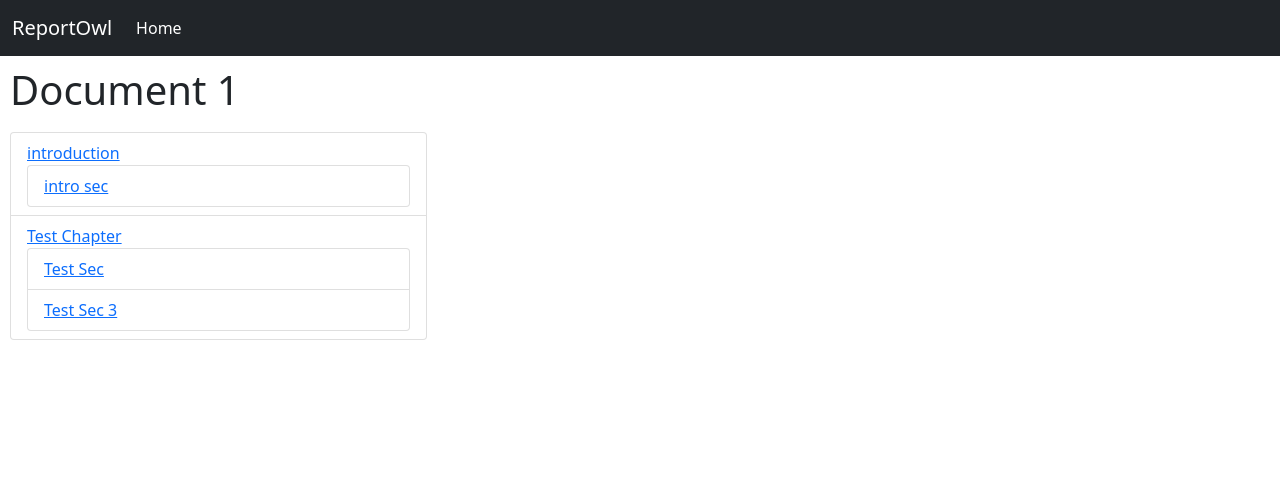
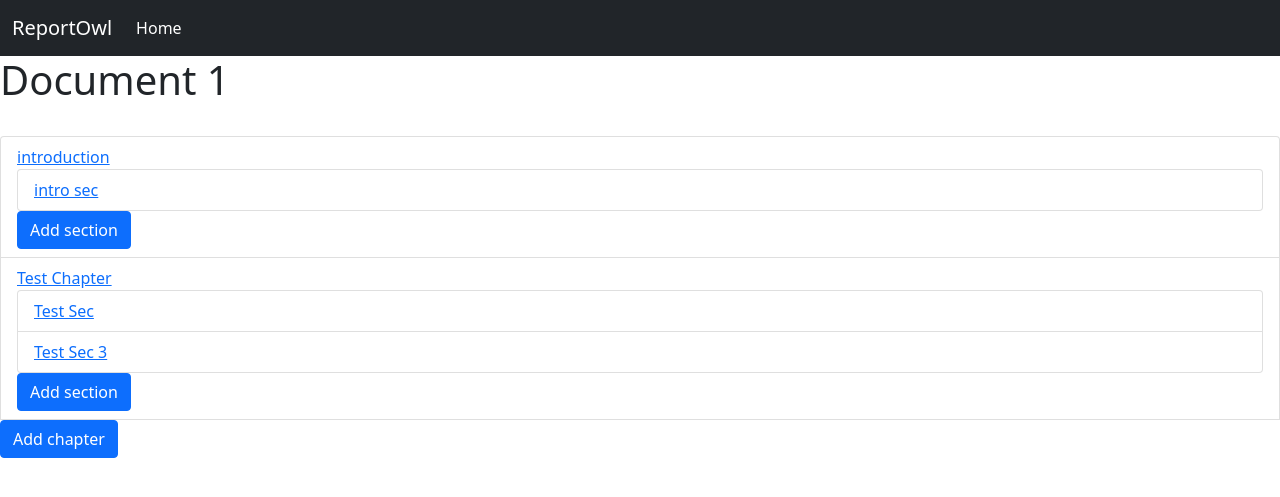
Before and after one commit to Swanand01/reportowl, a Django app: a page that uses editor/templates/editor_view.html in a window 1280 px wide. Shown: the top 497 px of the page. Run offline with Django 3.2, Linux system fonts and the light colour scheme; a user stored in the database is signed in; data comes from the database, SQL or seed files in the repository; both versions use the stored data as it was before the commit; some libraries are stand-ins or nearby versions.

Commit message:
Added section editing

```diff
--- a/editor/models.py
+++ b/editor/models.py
@@ -23,7 +23,6 @@ class Document(models.Model):
 class Chapter(models.Model):
     document = models.ForeignKey(Document, on_delete=CASCADE)
     title = models.CharField(max_length=100)
-    order = models.IntegerField()
     slug = models.SlugField(max_length=110, unique=True)
 
     def save(self, *args, **kwargs):
@@ -37,15 +36,12 @@ class Chapter(models.Model):
 
 class Section(models.Model):
     chapter = models.ForeignKey(Chapter, on_delete=CASCADE)
-    order = models.IntegerField()
     title = models.CharField(max_length=100)
     content = models.TextField()
-
-    slug = models.SlugField(max_length=110, unique=True)
+    slug = models.SlugField(max_length=110)
 
     def save(self, *args, **kwargs):
-        if not self.slug:
-            self.slug = slugify(self.title)
+        self.slug = slugify(self.title)
         super(Section, self).save(*args, **kwargs)
 
     def __str__(self):
--- /dev/null
+++ b/editor/static/css/main_view.css
@@ -0,0 +1,26 @@
+
+.rename-popup{
+    z-index: 9;
+    position: fixed;
+    right: 1rem;
+    top: 6rem;
+}
+
+#rename-popup-close{
+  color: black;
+  justify-self: end;
+  cursor: pointer;
+}
+
+.form-container
+{
+    background-color: white;
+    display: none;
+    grid-template-rows: 1fr;
+    place-items: center;
+    grid-gap:1rem;
+    width: 20rem;
+    padding: 1rem 1rem 1.5rem 1rem;
+    border-radius: 1rem;
+    box-shadow: 1px 1px 43px -1px grey;
+}
--- a/editor/static/js/editor_view.js
+++ b/editor/static/js/editor_view.js
@@ -1,5 +1,6 @@
 let editor;
 let form = document.querySelector('#form');
+
 ClassicEditor
     .create(document.querySelector('#editor'))
     .then(newEditor => {
--- a/editor/templates/editor_view.html
+++ b/editor/templates/editor_view.html
@@ -11,7 +11,7 @@
         integrity="sha384-1BmE4kWBq78iYhFldvKuhfTAU6auU8tT94WrHftjDbrCEXSU1oBoqyl2QvZ6jIW3" crossorigin="anonymous">
     {% load static %}
     <script src="https://cdn.ckeditor.com/ckeditor5/31.0.0/classic/ckeditor.js"></script>
-    <link rel="stylesheet" href="{% static 'css/editor_view.css' %}">
+    <link rel="stylesheet" href="{% static 'css/main_view.css' %}">
 
     <title>ReportOwl</title>
 </head>
@@ -38,19 +38,31 @@
     </header>
     <main>
         <h1>{{document.title}}</h1><br>
+        {% if chapters %}
         <ul class="list-group">
-            {% for key, value in sections.items %}
+            {% for chapter, value in sections.items %}
+
             <li class="list-group-item" aria-current="true">
-                <a href="{% url 'chapter_view' document.document_id key.slug %}" target="_blank">{{ key.title }}</a>
+                <a href="{% url 'chapter_view' document.document_id chapter.slug %}" target="_blank">{{ chapter.title }}</a>
+
                 <ul class="list-group">
                     {% for section in value %}
-                    <li class="list-group-item"><a href="{% url 'section_view' document.document_id section.slug %}"
+                    <li class="list-group-item"><a href="{% url 'section_view' document.document_id chapter.slug section.slug %}"
                             target="_blank">{{ section.title }}</a></li>
                     {% endfor %}
+
                 </ul>
+                <a class="btn btn-primary open_new" href="{% url 'new_section_view' document.document_id chapter.slug %}" target="_blank">Add section</a>
             </li>
+
             {% endfor %}
+            {% endif %}
+            <form action="" method="post">
+                {% csrf_token %}
+                <button type="submit" name="add_chapter" class="btn btn-primary" id="add_chapter" value="Add chapter">Add chapter</button>
+            </form>
         </ul>
+
     </main>
 
 </body>
@@ -58,7 +70,7 @@
 <script src="https://cdn.jsdelivr.net/npm/bootstrap@5.1.3/dist/js/bootstrap.bundle.min.js"
     integrity="sha384-ka7Sk0Gln4gmtz2MlQnikT1wXgYsOg+OMhuP+IlRH9sENBO0LRn5q+8nbTov4+1p"
     crossorigin="anonymous"></script>
-<script src="{% static 'js/editor_view.js' %}" type="text/javascript"></script>
+<script src="{% static 'js/main_view.js' %}" type="text/javascript"></script>
 
 </html>
 
--- a/editor/templates/section_view.html
+++ b/editor/templates/section_view.html
@@ -13,9 +13,10 @@
 </head>
 
 <body>
+    <h3>{{chapter.title}}</h3>
     <form action="" method="post" id="form">
         {% csrf_token %}
-        <input type="text" name="section_name" id="section_name" value="{{section.title}}">
+        <input type="text" name="section_name" id="section_name" value="{{section.title}}" required placeholder="Enter section name">
         <input hidden type="text" name="content" id="content">
         <input type="submit" value="Save" id="submit">
     </form>
--- a/editor/urls.py
+++ b/editor/urls.py
@@ -3,9 +3,11 @@ from . import views
 
 urlpatterns = [
     path('<str:file_id>/', views.editor_view, name='editor_view'),
-    path('<str:file_id>/section/<slug:slug>',
+    path('<str:file_id>/<slug:chapter_slug>/section/<slug:section_slug>',
          views.section_view, name='section_view'),
     path('<str:file_id>/chapter/<slug:slug>',
          views.chapter_view, name='chapter_view'),
     path('', views.index, name='index'),
+    path('<str:file_id>/<slug:chapter_slug>/section',
+         views.new_section_view, name='new_section_view'),
 ]
--- a/editor/views.py
+++ b/editor/views.py
@@ -1,5 +1,6 @@
 from django.http.response import HttpResponse
 from django.shortcuts import render, redirect
+from django.utils.text import slugify
 from .models import Document, Chapter, Section
 from django.contrib.auth.decorators import login_required
 
@@ -27,26 +28,55 @@ def index(request):
 @login_required
 def editor_view(request, file_id):
     doc = Document.objects.get(document_id=file_id)
-    chapters = Chapter.objects.filter(document=doc)
-    sections = {}
-    for chapter in chapters:
-        sec = Section.objects.filter(chapter=chapter)
-        sections[chapter] = sec
-    return render(request, 'editor_view.html', {'document': doc, 'chapters': chapters, 'sections': sections})
+
+    # if request.method == "POST":
+    #     if request.POST.get("add_chapter"):
+    #         print("Chapter added")
+    #     elif request.POST.get("add_section"):
+    #         chapter_title = request.POST.get("chapter_title")
+    #         print(chapter_title)
+    #         chapter = Chapter.objects.get(title=chapter_title, document=doc)
+    #         if Section.objects.filter(chapter=chapter, title="New Section").exists():
+    #             print("Already exists")
+    #         else:
+    #         section = Section(chapter=chapter)
+    #         section.save()
+    #         print(section.slug)
+    #         redirect("section_view", file_id=file_id, chapter_slug=chapter.slug, section_slug=section.slug)
+
+    if Chapter.objects.filter(document=doc).exists():
+
+        chapters = Chapter.objects.filter(document=doc)
+        sections = {}
+        for chapter in chapters:
+            sec = Section.objects.filter(chapter=chapter)
+            sections[chapter] = sec
+
+        context = {'document': doc, 'chapters': chapters, 'sections': sections}
+    else:
+        context = {}
+    return render(request, 'editor_view.html', context)
 
 
-def section_view(request, file_id, slug):
-    #doc = Document.objects.get(document_id=file_id)
-    section = Section.objects.get(slug=slug)
+def section_view(request, file_id, chapter_slug, section_slug):
+    doc = Document.objects.get(document_id=file_id)
+    chapter = Chapter.objects.get(document=doc, slug=chapter_slug)
+    section = Section.objects.get(chapter=chapter, slug=section_slug)
 
     if request.method == "POST":
-        print(request.POST)
-        section.title = request.POST.get('section_name')
-        section.content = request.POST.get('content')
-        section.save()
+        section_title = request.POST.get('section_name')
+        if Section.objects.filter(chapter=chapter, title=section_title).exists():
+            section.content = request.POST.get('content')
+            section.save()
+        else:
+            section.title = request.POST.get('section_name')
+            section.content = request.POST.get('content')
+            section.save()
 
+            return redirect("section_view", file_id=file_id,
+                            chapter_slug=chapter_slug, section_slug=section.slug)
 
-    context = {'section': section}
+    context = {'chapter': chapter, 'section': section}
     return render(request, 'section_view.html', context)
 
 
@@ -57,3 +87,24 @@ def chapter_view(request, file_id, slug):
     context = {'chapter': chapter}
 
     return render(request, 'chapter_view.html', context)
+
+
+def new_section_view(request, file_id, chapter_slug):
+    doc = Document.objects.get(document_id=file_id)
+    chapter = Chapter.objects.get(document=doc, slug=chapter_slug)
+
+    if request.method == "POST":
+        section_title = request.POST.get('section_name')
+        section_content = request.POST.get('content')
+
+        if Section.objects.filter(chapter=chapter, title=section_title).exists():
+            print("Already exists")
+        else:
+            section = Section(
+                chapter=chapter, title=section_title, content=section_content)
+            section.save()
+            return redirect("section_view", file_id=file_id,
+                            chapter_slug=chapter_slug, section_slug=section.slug)
+
+    #context = {'section': section}
+    return render(request, 'section_view.html')
```
Also changed, not shown: editor/static/js/main_view.js (added, +11 -0 lines), db.sqlite3, editor/migrations/0007_auto_20211101_1624.py (added), editor/migrations/0008_alter_section_slug.py (added), editor/static/css/editor_view.css (line endings or trailing spaces).
